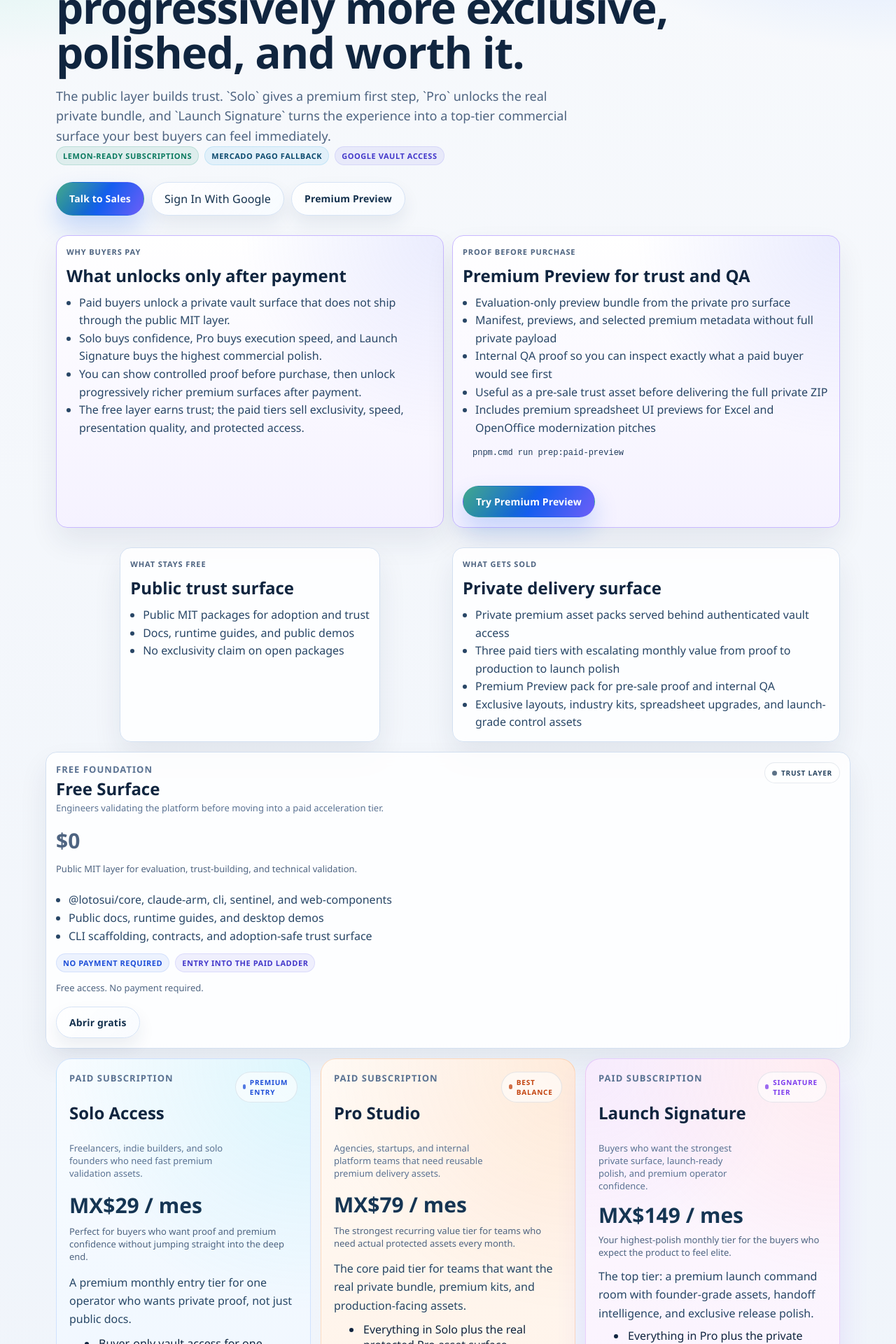
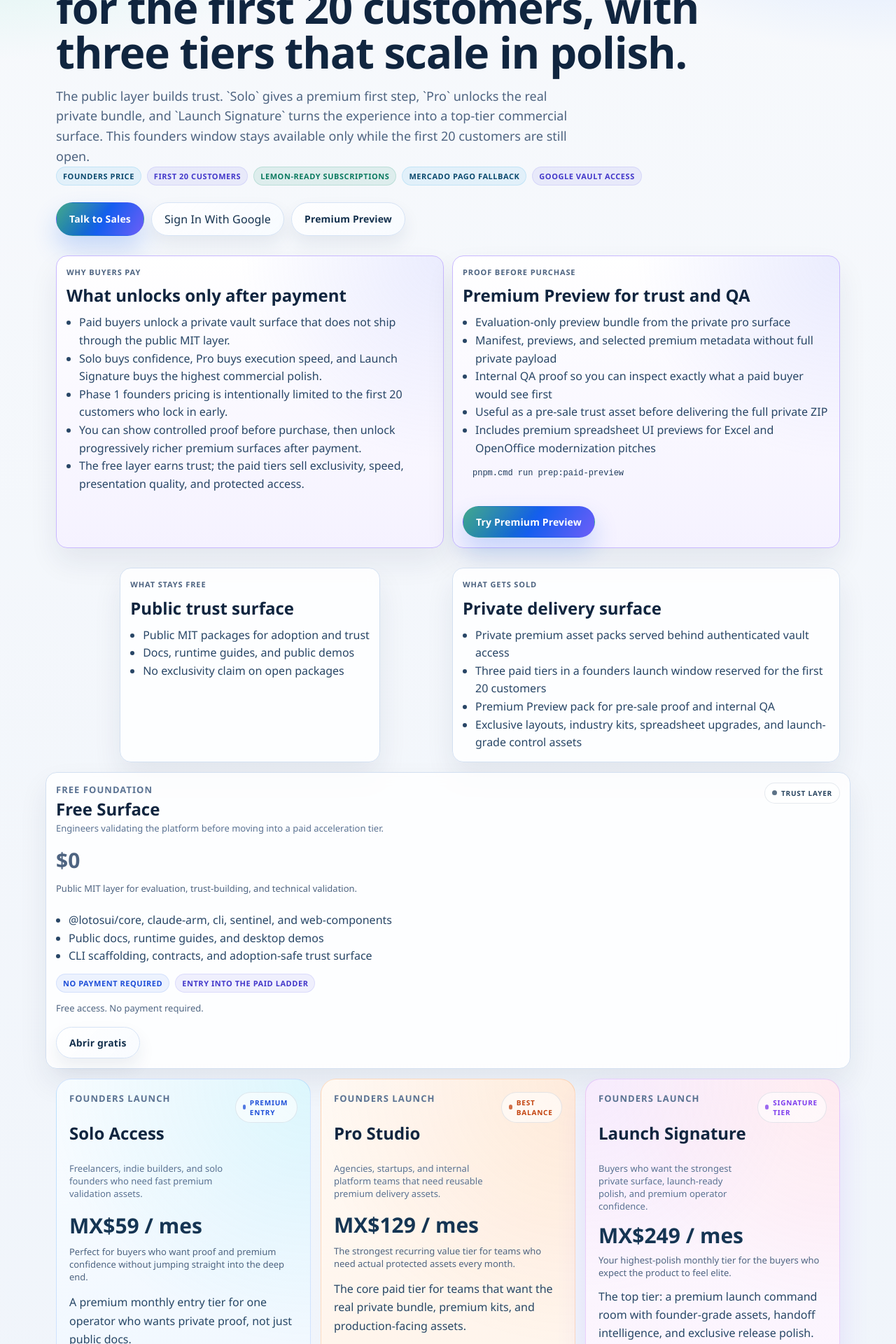
Before and after one commit to Adal612Git/lotOS-UI, a Next.js app in the folder apps/web/: page /pricing in a window 1280 px wide. Shown: the part 200-2120 px from the top of the page at 70% size. Built offline with nearby package versions, Linux system fonts and the light colour scheme; no server answers.

Commit message:
feat(commercial): launch founders pricing window

```diff
--- a/apps/web/app/pricing/page.tsx
+++ b/apps/web/app/pricing/page.tsx
@@ -4,6 +4,7 @@ import { authOptions } from '../../auth-options';
 import { AuthAction } from '../auth-action';
 import {
   checkoutEnvKeys,
+  foundersOffer,
   freeSurface,
   paidSurface,
   premiumPreviewSurface,
@@ -41,13 +42,15 @@ export default async function PricingPage() {
 
       <section className="hero compact">
         <p className="kicker">Pricing and Delivery</p>
-        <h1>Three paid tiers built to feel progressively more exclusive, polished, and worth it.</h1>
+        <h1>Phase 1 founders pricing is live for the first 20 customers, with three tiers that scale in polish.</h1>
         <p className="lead">
           The public layer builds trust. `Solo` gives a premium first step, `Pro` unlocks the real
           private bundle, and `Launch Signature` turns the experience into a top-tier commercial
-          surface your best buyers can feel immediately.
+          surface. This founders window stays available only while the first 20 customers are still open.
         </p>
         <div className="payment-meta" aria-label="Accepted payment methods">
+          <span className="payment-chip alt">{foundersOffer.label}</span>
+          <span className="payment-chip manual">{foundersOffer.limitLabel}</span>
           <span className="payment-chip ready">Lemon-ready subscriptions</span>
           <span className="payment-chip alt">Mercado Pago fallback</span>
           <span className="payment-chip manual">Google vault access</span>
@@ -166,7 +169,7 @@ export default async function PricingPage() {
             <article key={plan.id} className={`tier-card ${plan.id}`}>
               <div className="tier-head">
                 <div className="tier-title-block">
-                  <p className="plan-tier">{plan.kind === 'paid' ? 'Paid Subscription' : 'Free'}</p>
+                  <p className="plan-tier">{plan.kind === 'paid' ? 'Founders Launch' : 'Free'}</p>
                   <h3>{plan.name}</h3>
                   <p>{plan.audience}</p>
                 </div>
@@ -275,7 +278,7 @@ pnpm.cmd run prep:first-sale`}</code></pre>
           <p className="section-label">Close the deal</p>
           <h2>What happens after the click</h2>
           <ol>
-            <li>The buyer chooses the tier that matches their monthly value target.</li>
+            <li>The buyer chooses the tier and locks founders pricing if they are still inside the first 20 customers.</li>
             <li>The checkout flow clears payment and your entitlement path unlocks the matching plan.</li>
             <li>The buyer signs in and experiences a clearly richer vault surface at every paid tier.</li>
           </ol>
--- a/apps/web/app/sales-config.ts
+++ b/apps/web/app/sales-config.ts
@@ -119,6 +119,14 @@ export const salesLinks = {
   demo: fallbackDemo,
 };
 
+export const foundersOffer = {
+  label: "Founders price",
+  limitLabel: "First 20 customers",
+  summary: "Phase 1 launch pricing stays locked only for the first 20 customers.",
+};
+
+export const salesVerificationMarkers = ["Buy Solo", "Buy Pro", "Book Launch Pack"];
+
 export const salesPlans: SalesPlan[] = [
   {
     id: "free",
@@ -148,10 +156,11 @@ export const salesPlans: SalesPlan[] = [
   {
     id: "solo",
     name: "Solo Access",
-    priceLabel: "MX$29 / mes",
+    priceLabel: "MX$59 / mes",
     summary: "A premium monthly entry tier for one operator who wants private proof, not just public docs.",
     audience: "Freelancers, indie builders, and solo founders who need fast premium validation assets.",
     features: [
+      "Founders launch pricing locked for one of the first 20 customers",
       "Buyer-only vault access for one operator",
       "Premium previews, sales proof decks, and controlled evaluation assets",
       "Monthly access to private trust materials without opening the full Pro payload",
@@ -166,10 +175,11 @@ export const salesPlans: SalesPlan[] = [
   {
     id: "pro",
     name: "Pro Studio",
-    priceLabel: "MX$79 / mes",
+    priceLabel: "MX$129 / mes",
     summary: "The core paid tier for teams that want the real private bundle, premium kits, and production-facing assets.",
     audience: "Agencies, startups, and internal platform teams that need reusable premium delivery assets.",
     features: [
+      "Founders launch pricing locked for one of the first 20 customers",
       "Everything in Solo plus the real protected Pro asset surface",
       "Industry kits, signature layouts, Pro manifests, and spreadsheet modernization kits",
       "Pro-only desktop template catalog and higher-value private bundle unlocks",
@@ -184,10 +194,11 @@ export const salesPlans: SalesPlan[] = [
   {
     id: "launch-pack",
     name: "Launch Signature",
-    priceLabel: "MX$149 / mes",
+    priceLabel: "MX$249 / mes",
     summary: "The top tier: a premium launch command room with founder-grade assets, handoff intelligence, and exclusive release polish.",
     audience: "Buyers who want the strongest private surface, launch-ready polish, and premium operator confidence.",
     features: [
+      "Founders launch pricing locked for one of the first 20 customers",
       "Everything in Pro plus the private launch control surface",
       "Signature handoff playbooks, launch-room assets, and premium rollout materials",
       "Highest-priority commercial polish designed to feel exclusive from day one",
@@ -209,7 +220,7 @@ export const freeSurface = [
 
 export const paidSurface = [
   "Private premium asset packs served behind authenticated vault access",
-  "Three paid tiers with escalating monthly value from proof to production to launch polish",
+  "Three paid tiers in a founders launch window reserved for the first 20 customers",
   "Premium Preview pack for pre-sale proof and internal QA",
   "Exclusive layouts, industry kits, spreadsheet upgrades, and launch-grade control assets",
 ];
@@ -225,6 +236,7 @@ export const premiumPreviewSurface = [
 export const premiumReasonsToPay = [
   "Paid buyers unlock a private vault surface that does not ship through the public MIT layer.",
   "Solo buys confidence, Pro buys execution speed, and Launch Signature buys the highest commercial polish.",
+  "Phase 1 founders pricing is intentionally limited to the first 20 customers who lock in early.",
   "You can show controlled proof before purchase, then unlock progressively richer premium surfaces after payment.",
   "The free layer earns trust; the paid tiers sell exclusivity, speed, presentation quality, and protected access.",
 ];
--- a/apps/web/app/vault/launch/page.tsx
+++ b/apps/web/app/vault/launch/page.tsx
@@ -57,9 +57,9 @@ export default async function LaunchVaultPage() {
           <p>The top rung in the current ladder, positioned to feel elite from the first screen.</p>
         </article>
         <article className="vault-kpi">
-          <strong>MX$149</strong>
+          <strong>MX$249</strong>
           <span>Prestige subscription</span>
-          <p>Your strongest recurring price should come with stronger curation, not just more noise.</p>
+          <p>Phase 1 founders pricing for the first 20 customers still preserves this tier as the prestige ceiling.</p>
         </article>
         <article className="vault-kpi">
           <strong>Top</strong>
--- a/apps/web/app/vault/pro/page.tsx
+++ b/apps/web/app/vault/pro/page.tsx
@@ -72,9 +72,9 @@ export default async function ProVaultPage() {
           <p>Extra operator-facing catalog depth that expands the sense of value beyond raw files.</p>
         </article>
         <article className="vault-kpi">
-          <strong>MX$79</strong>
+          <strong>MX$129</strong>
           <span>Core premium tier</span>
-          <p>The strongest balance tier for recurring value, reusable assets, and real private leverage.</p>
+          <p>Phase 1 founders pricing for the first 20 customers positions Pro as the value center of the ladder.</p>
         </article>
       </section>
 
--- a/apps/web/app/vault/solo/page.tsx
+++ b/apps/web/app/vault/solo/page.tsx
@@ -72,9 +72,9 @@ export default async function SoloVaultPage() {
           <p>Solo is intentionally focused: one buyer, one recurring path, one clean upgrade ladder.</p>
         </article>
         <article className="vault-kpi">
-          <strong>MX$29</strong>
+          <strong>MX$59</strong>
           <span>Monthly entry point</span>
-          <p>A compact price designed to lower resistance while still feeling meaningfully premium.</p>
+          <p>Phase 1 founders pricing for the first 20 customers keeps this tier accessible but still premium.</p>
         </article>
       </section>
 
```
Also changed, not shown: apps/web/app/page.tsx (+5 -4 lines), 2 other files (tests, documents, lock files or other folders).
